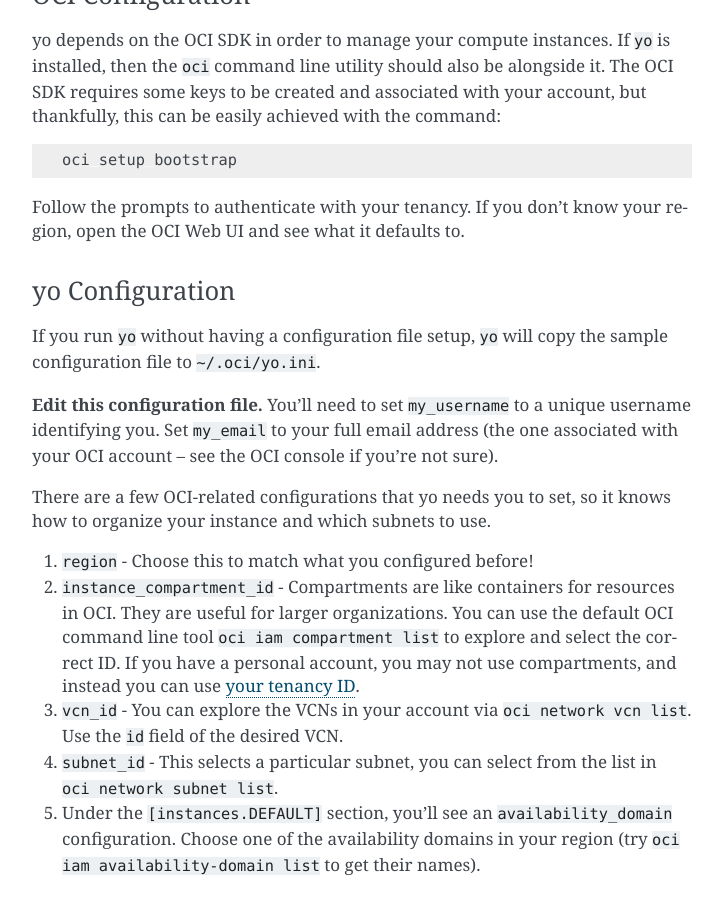
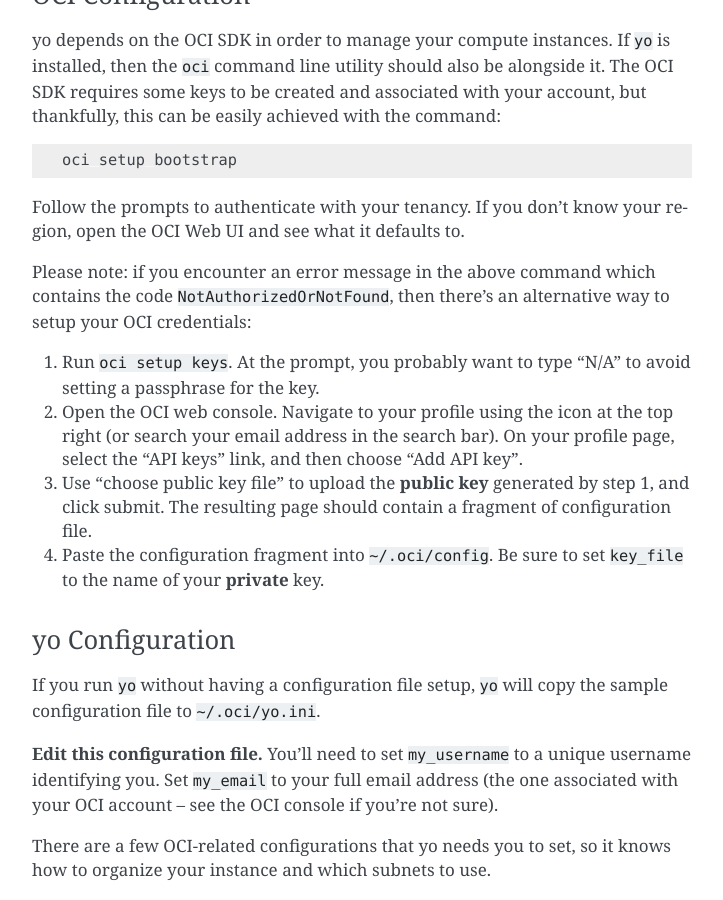
Before and after one commit to oracle/yo, a Sphinx documentation site: the page built from doc/install.rst, in a window 1280 px wide and 900 px high, scrolled down 874 px. Shown: the whole window, without its empty margins (388-1111 px from the left). Built offline with Sphinx 7.4.7, drawn with Linux system fonts in a browser that asks for light colours.

Commit message:
Update yo installation to mention "oci setup keys"
For a while, users have had issues using "oci setup bootstrap", so
default the script to instruct users to do "oci setup keys". Add
documentation for this too.

Signed-off-by: Stephen Brennan <stephen.s.brennan@oracle.com>

```diff
--- a/doc/install.rst
+++ b/doc/install.rst
@@ -49,6 +49,21 @@
 
 Follow the prompts to authenticate with your tenancy. If you don't know your
 region, open the OCI Web UI and see what it defaults to.
+
+Please note: if you encounter an error message in the above command which
+contains the code ``NotAuthorizedOrNotFound``, then there's an alternative way
+to setup your OCI credentials:
+
+1. Run ``oci setup keys``. At the prompt, you probably want to type "N/A" to
+   avoid setting a passphrase for the key.
+2. Open the OCI web console. Navigate to your profile using the icon at the top
+   right (or search your email address in the search bar). On your profile page,
+   select the "API keys" link, and then choose "Add API key".
+3. Use "choose public key file" to upload the **public key** generated by step
+   1, and click submit. The resulting page should contain a fragment of
+   configuration file.
+4. Paste the configuration fragment into ``~/.oci/config``. Be sure to set
+   ``key_file`` to the name of your **private** key.
 
 yo Configuration
 ~~~~~~~~~~~~~~~~
```
Also changed, not shown: CHANGELOG.md (+3 -0 lines), 1 other file.
